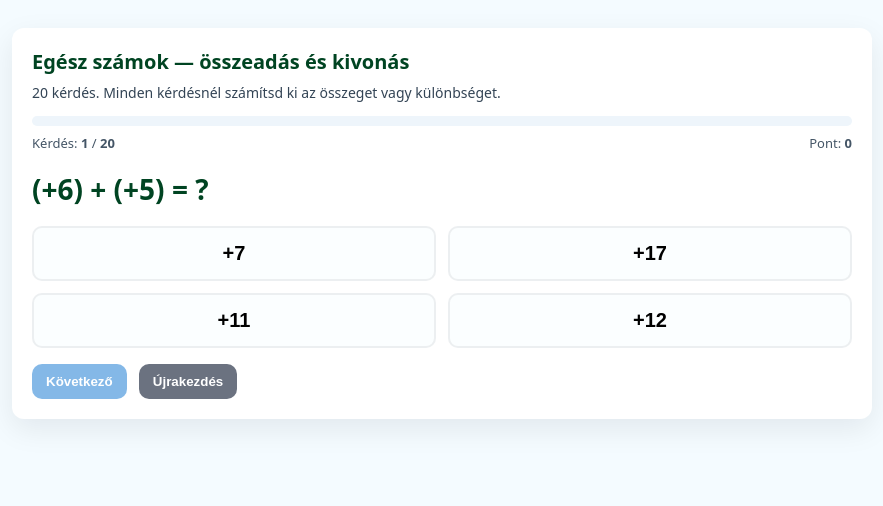
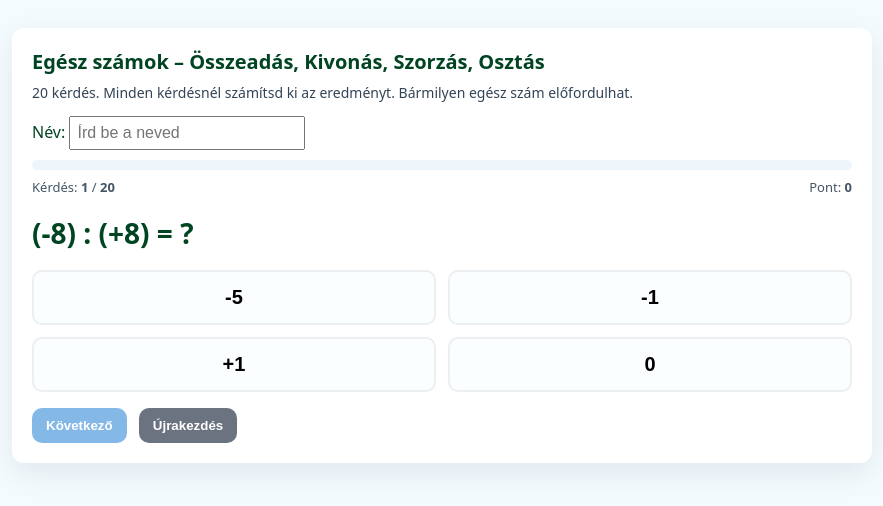
Before and after one commit to jakemese/egesz_szamok, a plain HTML site: page index.html in a window 1280 px wide. Shown: the whole page, without its empty margins (198-1081 px from the left). Drawn offline with Linux system fonts and the light colour scheme.

Commit message:
Minden művelet az index-ben

```diff
--- a/index.html
+++ b/index.html
@@ -3,7 +3,7 @@
 <head>
   <meta charset="utf-8" />
   <meta name="viewport" content="width=device-width,initial-scale=1" />
-  <title>Egész számok — Összeadás & Kivonás (Quiz, 20 kérdés)</title>
+  <title>Egész számok – Összeadás, Kivonás, Szorzás, Osztás (Quiz, 20 kérdés)</title>
   <style>
     :root{--accent:#0b74d1;--ok:#16a34a;--bad:#dc2626}
     body{font-family:system-ui,Segoe UI,Roboto,Arial;background:#f4fbff;color:#042;display:flex;align-items:center;justify-content:center;padding:20px}
@@ -12,7 +12,7 @@
     .meta{color:#345;font-size:14px;margin-bottom:14px}
     .question{font-size:28px;font-weight:700;margin:18px 0}
     .choices{display:grid;grid-template-columns:1fr 1fr;gap:12px}
-    .choice{color:#000;padding:14px;border-radius:10px;border:2px solid rgba(3,10,20,0.06);background:#fbfeff;font-size:20px;text-align:center;cursor:pointer}
+    .choice{padding:14px;border-radius:10px;border:2px solid rgba(3,10,20,0.06);background:#fbfeff;font-size:20px;text-align:center;cursor:pointer;color:#000}
     .choice:hover{transform:translateY(-4px);box-shadow:0 10px 20px rgba(11,116,209,0.06);transition:all .12s}
     .choice.correct{background:linear-gradient(90deg,#dcfce7,#ecffef);border-color:var(--ok)}
     .choice.wrong{background:linear-gradient(90deg,#fff1f2,#fff6f6);border-color:var(--bad)}
@@ -31,8 +31,18 @@
 </head>
 <body>
   <div class="card">
-    <h1>Egész számok — összeadás és kivonás</h1>
-    <div class="meta">20 kérdés. Minden kérdésnél számítsd ki az összeget vagy különbséget.</div>
+    <h1>Egész számok – Összeadás, Kivonás, Szorzás, Osztás</h1>
+    <div class="meta">20 kérdés. Minden kérdésnél számítsd ki az eredményt. Bármilyen egész szám előfordulhat.</div>
+
+	<div style="margin-bottom:10px">
+  <label>
+    Név:
+    <input id="playerName" type="text" placeholder="Írd be a neved"
+           style="padding:6px;font-size:16px;width:220px">
+  </label>
+</div>
+
+
 
     <div class="progress" aria-hidden><div class="bar" id="bar"></div></div>
     <div style="display:flex;justify-content:space-between;align-items:center;margin-top:8px">
@@ -62,127 +72,159 @@
 <script>
 const TOTAL = 20;
 const qTotalEl = document.getElementById('qTotal');
+const SCRIPT_URL = "https://script.google.com/macros/s/AKfycbzAfn1y_ewSZffIXBwIWHqjww2dKLmBfnIxc2jvU-sRoMZFiiP7xsfBEFi8Ge2oByHO/exec";
 qTotalEl.textContent = TOTAL;
 
 function randInt(min,max){ return Math.floor(Math.random()*(max-min+1))+min }
+function formatNum(n){ return n>0? '+'+n:String(n) }
 
-  // generate question ensuring result between -20 and 20
 function genOne(){
-    while(true){
-      const op = '+';
-      const a = randInt(-10,10);
-      const b = randInt(0,10); // choose b non-negative to get varied results; subtraction can create negatives
-      let res = (op === '+') ? (a + b) : (a - b);
-      if(res < -20 || res > 20) continue;
-      // create plausible distractors near result
+  const ops = ['+','-','*','/'];
+  const op = ops[Math.floor(Math.random()*ops.length)];
+  let a,b,res;
+  if(op === '/'){ // osztás
+    b = randInt(1,10);
+    res = randInt(-20,20);
+    a = res*b;
+  } else if(op==='*'){ // szorzás
+    a = randInt(-10,10);
+    b = randInt(-10,10);
+    res = a*b;
+  } else if(op==='+'){ // összeadás
+    a = randInt(-20,20);
+    b = randInt(-20,20);
+    res = a+b;
+  } else { // kivonás
+    a = randInt(-20,20);
+    b = randInt(-20,20);
+    res = a-b;
+  }
   const distractors = new Set();
-      while(distractors.size < 3){
+  distractors.add(res); // helyes válasz
+  distractors.add(-res); // helyes válasz ellentettje
+  while(distractors.size<4){
     let delta = randInt(-6,6);
-        let d = res + delta;
-        if(d === res) continue;
-        if(d < -30 || d > 30) continue;
+    let d = res+delta;
+    if(d===res || d===-res) continue;
     distractors.add(d);
   }
-      const choices = [res, ...Array.from(distractors)];
-      // shuffle
+  const choices = Array.from(distractors);
   for(let i=choices.length-1;i>0;i--){const j=Math.floor(Math.random()*(i+1));[choices[i],choices[j]]=[choices[j],choices[i]]}
-      return {a, b, op, result: res, choices};
-    }
+  return {a,b,op,result:res,choices};
 }
 
-  function generateAll(){
-    const arr = [];
-    for(let i=0;i<TOTAL;i++) arr.push(genOne());
-    return arr;
+let questions=[];
+for(let i=0;i<TOTAL;i++)questions.push(genOne());
+let index=0,score=0,answered=false;
+
+const qIndex=document.getElementById('qIndex');
+const scoreEl=document.getElementById('score');
+const questionText=document.getElementById('questionText');
+const choicesEl=document.getElementById('choices');
+const nextBtn=document.getElementById('nextBtn');
+const restartBtn=document.getElementById('restartBtn');
+const feedback=document.getElementById('feedback');
+const bar=document.getElementById('bar');
+const final=document.getElementById('final');
+const finalResult=document.getElementById('finalResult');
+const review=document.getElementById('review');
+
+function render(){
+  const q=questions[index];
+  qIndex.textContent=index+1;
+  scoreEl.textContent=score;
+  bar.style.width=Math.round((index/TOTAL)*100)+'%';
+  const opSymbol = q.op==='/' ? ':' : q.op;
+  questionText.textContent=`(${formatNum(q.a)}) ${opSymbol} (${formatNum(q.b)}) = ?`;
+  choicesEl.innerHTML='';
+  q.choices.forEach(c=>{
+    const btn=document.createElement('button');
+    btn.className='choice';
+    btn.textContent=formatNum(c);
+    btn.onclick=()=>select(c,btn);
+    choicesEl.appendChild(btn);
+  });
+  feedback.textContent='';
+  nextBtn.disabled=true;
+  answered=false;
 }
 
-  let questions = generateAll();
-  let index = 0; let score = 0; let answered = false;
-
-  const qIndex = document.getElementById('qIndex');
-  const scoreEl = document.getElementById('score');
-  const questionText = document.getElementById('questionText');
-  const choicesEl = document.getElementById('choices');
-  const nextBtn = document.getElementById('nextBtn');
-  const restartBtn = document.getElementById('restartBtn');
-  const feedback = document.getElementById('feedback');
-  const bar = document.getElementById('bar');
-  const final = document.getElementById('final');
-  const finalResult = document.getElementById('finalResult');
-  const review = document.getElementById('review');
-
-  function render(){
-    const q = questions[index];
-    qIndex.textContent = index+1;
-    scoreEl.textContent = score;
-    bar.style.width = Math.round((index/TOTAL)*100) + '%';
-    questionText.textContent = `(${formatNum(q.a)}) ${q.op} (${formatNum(q.b)}) = ?`;
-    choicesEl.innerHTML = '';
-    q.choices.forEach(c=>{
-      const btn = document.createElement('button');
-      btn.className = 'choice';
-      btn.textContent = formatNum(c);
-      btn.onclick = ()=>select(c, btn);
-      choicesEl.appendChild(btn);
+function select(val,el){
+  if(answered) return;
+  answered=true;
+  const q=questions[index];
+  const buttons=document.querySelectorAll('.choice');
+  buttons.forEach(b=>{
+    const v=parseInt(b.textContent.replace('+',''),10);
+    if(v===q.result)b.classList.add('correct');
+    b.disabled=true;
   });
-    feedback.textContent = '';
-    nextBtn.disabled = true; answered = false;
+  if(val===q.result){el.classList.add('correct');score++;feedback.textContent='Helyes! +1 pont.'}
+  else{el.classList.add('wrong');feedback.textContent='Helytelen — a helyes eredmény: '+formatNum(q.result)}
+  q.picked=val;q.correct=(val===q.result);
+  scoreEl.textContent=score;
+  nextBtn.disabled=false;
+  bar.style.width=Math.round(((index+1)/TOTAL)*100)+'%';
 }
 
-  function formatNum(n){ return n>0? '+'+n: String(n); }
-
-  function select(val, el){
-    if(answered) return;
-    answered = true;
-    const q = questions[index];
-    const buttons = document.querySelectorAll('.choice');
-    buttons.forEach(b=>{
-      const v = parseInt(b.textContent.replace('+',''),10);
-      if(v === q.result) b.classList.add('correct');
-      b.disabled = true;
-    });
-    if(val === q.result){ el.classList.add('correct'); score++; feedback.textContent = 'Helyes! +1 pont.'; }
-    else { el.classList.add('wrong'); feedback.textContent = 'Helytelen — a helyes eredmény: ' + formatNum(q.result); }
-    q.picked = val; q.correct = (val === q.result);
-    scoreEl.textContent = score;
-    nextBtn.disabled = false;
-    if(index === TOTAL-1) nextBtn.textContent = 'Eredmény';
-    bar.style.width = Math.round(((index+1)/TOTAL)*100) + '%';
-  }
-
-  nextBtn.addEventListener('click', ()=>{
-    if(!answered){ alert('Válassz egy választ!'); return; }
+nextBtn.addEventListener('click',()=>{
   index++;
-    if(index >= TOTAL){ showFinal(); return; }
+  if(index>=TOTAL){showFinal();return;}
   render();
 });
 
-  restartBtn.addEventListener('click', ()=>{
-    questions = generateAll(); index = 0; score = 0; nextBtn.textContent = 'Következő'; final.style.display = 'none'; document.getElementById('quizArea').style.display = '';
-    document.querySelector('.controls').style.display = '';
+restartBtn.addEventListener('click',()=>{
+  questions=[];for(let i=0;i<TOTAL;i++)questions.push(genOne());
+  index=0;score=0;nextBtn.textContent='Következő';final.style.display='none';
+  document.getElementById('quizArea').style.display='';
+  document.querySelector('.controls').style.display='';
   render();
 });
 
 function showFinal(){
-    document.getElementById('quizArea').style.display = 'none';
-    document.querySelector('.controls').style.display = 'none';
-    final.style.display = 'block';
-    finalResult.className = 'result ' + (score >= Math.ceil(TOTAL*0.7) ? 'good' : 'bad');
-    finalResult.textContent = `Végeredmény: ${score} / ${TOTAL} pont`;
-    review.innerHTML = '<h3>Áttekintés</h3>';
-    const ol = document.createElement('ol');
+  document.getElementById('quizArea').style.display='none';
+  document.querySelector('.controls').style.display='none';
+  final.style.display='block';
+  finalResult.className='result '+(score>=Math.ceil(TOTAL*0.7)?'good':'bad');
+  finalResult.textContent=`Végeredmény: ${score} / ${TOTAL} pont`;
+  review.innerHTML='<h3>Áttekintés</h3>';
+  const ol=document.createElement('ol');
   questions.forEach((q,i)=>{
-      const li = document.createElement('li');
-      const chosen = q.picked !== undefined ? formatNum(q.picked) : '(nem választott)';
-      li.innerHTML = `<strong>${i+1}.</strong> ${formatNum(q.a)} ${q.op} ${formatNum(q.b)} = <strong>${formatNum(q.result)}</strong> — választott: ${chosen}`;
-      if(q.correct) li.style.color = '#065f46'; else li.style.color = '#7f1d1d';
+    const li=document.createElement('li');
+    const chosen=q.picked!==undefined?formatNum(q.picked):'(nem választott)';
+    const opSymbol = q.op==='/' ? ':' : q.op;
+    li.innerHTML=`<strong>${i+1}.</strong> (${formatNum(q.a)}) ${opSymbol} (${formatNum(q.b)}) = <strong>${formatNum(q.result)}</strong> — választott: ${chosen}`;
+    li.style.color=q.correct?'#065f46':'#7f1d1d';
     ol.appendChild(li);
   });
   review.appendChild(ol);
-    bar.style.width = '100%';
+  bar.style.width='100%';
+  sendResult();
 }
 
-  // init
+function sendResult(){
+  const name = document.getElementById('playerName').value.trim();
+  if(!name){
+    alert("Kérlek, add meg a neved!");
+    return;
+  }
+
+  fetch(SCRIPT_URL, {
+    method: "POST",
+    body: JSON.stringify({
+      name: name,
+      score: score,
+      total: TOTAL
+    }),
+    headers: {
+      "Content-Type": "application/json"
+    }
+  })
+  .then(r => r.json())
+  .then(d => console.log("Mentve:", d))
+  .catch(err => console.error("Hiba:", err));
+}
+
 render();
 </script>
 </body>
```
Lines whose indentation alone changed are shown as unchanged.
